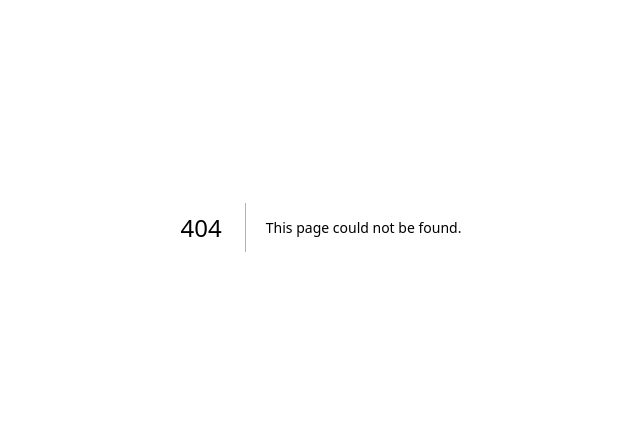
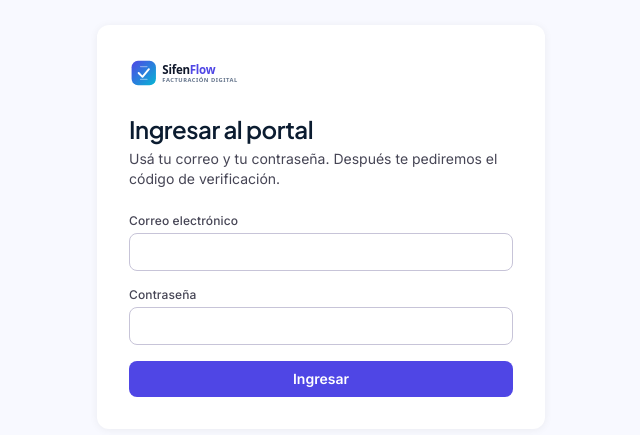
Before and after one commit to ferpiecel/facturacion-sifen, a Next.js app in the folder apps/web/: page /login in a window 1280 px wide. Before the commit this address had no page. Shown: the part 173-608 px from the top of the page, without its empty margins (319-959 px from the left). Built offline with nearby package versions, Linux system fonts and the light colour scheme.

Commit message:
feat(web): add the portal login screen
Email and password with one generic error that does not say which field
failed, a throttled and an unavailable state, labelled fields, an aria
alert and focus management. Stitch has no login screen, so the portal
design tokens and logo are used.

Refs: HU-E1-07

```diff
--- /dev/null
+++ b/apps/web/src/app/login/page.tsx
@@ -0,0 +1,17 @@
+import type { Metadata } from 'next';
+
+import { AuthCard } from '../../features/auth/auth-card';
+import { LoginForm } from '../../features/auth/login-form';
+
+export const metadata: Metadata = { title: 'Ingresar | SifenFlow' };
+
+export default function LoginPage() {
+  return (
+    <AuthCard
+      title="Ingresar al portal"
+      description="Usá tu correo y tu contraseña. Después te pediremos el código de verificación."
+    >
+      <LoginForm />
+    </AuthCard>
+  );
+}
--- /dev/null
+++ b/apps/web/src/features/auth/auth-card.tsx
@@ -0,0 +1,54 @@
+import Image from 'next/image';
+import type { ReactNode } from 'react';
+
+import { BRAND } from '../../design-system/brand';
+
+interface AuthCardProps {
+  title: string;
+  description: string;
+  children: ReactNode;
+}
+
+/**
+ * Centered card for the pre-session screens. Stitch ("Portal Facturación SIFEN") has no login, MFA or tenant
+ * picker screen, so this reuses the portal's tokens and logo (deviation recorded in odd/tasks/hu-e1-07-portal-login.md).
+ */
+export function AuthCard({ title, description, children }: AuthCardProps) {
+  return (
+    <main className="flex min-h-screen items-center justify-center bg-surface px-space-md py-space-xl">
+      <div className="w-full max-w-md rounded-xl bg-surface-container-lowest p-space-xl shadow-[0_1px_8px_rgba(0,0,0,0.06)]">
+        <Image
+          src={BRAND.logoSrc}
+          alt={BRAND.name}
+          width={220}
+          height={50}
+          className="mb-space-lg h-8 w-auto object-contain"
+          priority
+        />
+        <h1 className="font-headline-lg text-headline-lg text-on-surface">{title}</h1>
+        <p className="mt-space-xs mb-space-lg font-body-md text-body-md text-on-surface-variant">
+          {description}
+        </p>
+        {children}
+      </div>
+    </main>
+  );
+}
+
+export const FIELD_CLASS =
+  'w-full rounded-lg border border-outline-variant bg-surface-container-lowest px-space-md py-space-sm font-body-md text-body-md text-on-surface placeholder:text-outline focus:outline-none focus:ring-2 focus:ring-primary aria-[invalid=true]:border-error';
+
+export const BUTTON_CLASS =
+  'w-full rounded-lg bg-primary-container px-space-md py-space-sm font-body-md text-body-md font-semibold text-on-primary transition-colors hover:bg-primary focus:outline-none focus-visible:ring-2 focus-visible:ring-primary focus-visible:ring-offset-2 disabled:cursor-not-allowed disabled:opacity-60';
+
+export function FormError({ message }: { message: string | null }) {
+  if (!message) return null;
+  return (
+    <p
+      role="alert"
+      className="rounded-lg bg-error-container px-space-md py-space-sm font-body-sm text-body-sm text-on-error-container"
+    >
+      {message}
+    </p>
+  );
+}
--- a/apps/web/src/features/auth/auth-client.ts
+++ b/apps/web/src/features/auth/auth-client.ts
@@ -32,12 +32,12 @@ export type SelectTenantResult =
   { kind: 'ok' } | { kind: 'forbidden' } | { kind: 'unauthenticated' } | { kind: 'unavailable' };
 
 export interface AuthClient {
-  login(email: string, password: string): Promise<LoginResult>;
-  verifyMfa(code: string): Promise<MfaResult>;
-  me(): Promise<MeResult>;
-  tenants(): Promise<TenantsResult>;
-  selectTenant(tenantId: string): Promise<SelectTenantResult>;
-  logout(): Promise<void>;
+  login: (email: string, password: string) => Promise<LoginResult>;
+  verifyMfa: (code: string) => Promise<MfaResult>;
+  me: () => Promise<MeResult>;
+  tenants: () => Promise<TenantsResult>;
+  selectTenant: (tenantId: string) => Promise<SelectTenantResult>;
+  logout: () => Promise<void>;
 }
 
 export type FetchLike = (url: string, init?: RequestInit) => Promise<Response>;
--- /dev/null
+++ b/apps/web/src/features/auth/default-client.ts
@@ -0,0 +1,4 @@
+import { createAuthClient } from './auth-client';
+
+/** The browser-side client shared by the auth screens (same-origin proxy, cookies included). */
+export const authClient = createAuthClient();
--- /dev/null
+++ b/apps/web/src/features/auth/login-form.tsx
@@ -0,0 +1,78 @@
+'use client';
+
+import { useRouter } from 'next/navigation';
+import { useRef, useState, type SubmitEvent } from 'react';
+
+import type { AuthClient } from './auth-client';
+import { BUTTON_CLASS, FIELD_CLASS, FormError } from './auth-card';
+import { authClient } from './default-client';
+import { failureMessage } from './messages';
+
+export function LoginForm({ client = authClient }: { client?: AuthClient }) {
+  const router = useRouter();
+  const email = useRef<HTMLInputElement>(null);
+  const password = useRef<HTMLInputElement>(null);
+  const [error, setError] = useState<string | null>(null);
+  const [pending, setPending] = useState(false);
+
+  async function submit(event: SubmitEvent) {
+    event.preventDefault();
+    const emailValue = email.current?.value.trim() ?? '';
+    const passwordValue = password.current?.value ?? '';
+    if (emailValue === '' || passwordValue === '') {
+      setError('Ingresá tu correo y tu contraseña.');
+      return;
+    }
+    setError(null);
+    setPending(true);
+    const result = await client.login(emailValue, passwordValue);
+    if (result.kind === 'mfa_required') {
+      router.push('/login/mfa');
+      return;
+    }
+    setPending(false);
+    setError(failureMessage(result, 'Correo o contraseña incorrectos.'));
+    email.current?.focus();
+  }
+
+  return (
+    <form
+      onSubmit={(event) => void submit(event)}
+      noValidate
+      className="flex flex-col gap-space-md"
+    >
+      <FormError message={error} />
+      <div className="flex flex-col gap-space-xs">
+        <label htmlFor="email" className="font-label-md text-label-md text-on-surface-variant">
+          Correo electrónico
+        </label>
+        <input
+          ref={email}
+          id="email"
+          name="email"
+          type="email"
+          autoComplete="username"
+          aria-invalid={error ? true : undefined}
+          className={FIELD_CLASS}
+        />
+      </div>
+      <div className="flex flex-col gap-space-xs">
+        <label htmlFor="password" className="font-label-md text-label-md text-on-surface-variant">
+          Contraseña
+        </label>
+        <input
+          ref={password}
+          id="password"
+          name="password"
+          type="password"
+          autoComplete="current-password"
+          aria-invalid={error ? true : undefined}
+          className={FIELD_CLASS}
+        />
+      </div>
+      <button type="submit" disabled={pending} className={BUTTON_CLASS}>
+        {pending ? 'Ingresando…' : 'Ingresar'}
+      </button>
+    </form>
+  );
+}
--- /dev/null
+++ b/apps/web/src/features/auth/messages.ts
@@ -0,0 +1,13 @@
+import type { Failure } from './auth-client';
+
+/** User-facing text of a failed auth attempt. The API never says which credential was wrong; neither do we. */
+export function failureMessage(failure: Failure, invalid: string): string {
+  switch (failure.kind) {
+    case 'throttled':
+      return 'Demasiados intentos. Esperá unos minutos antes de volver a intentarlo.';
+    case 'unavailable':
+      return 'No pudimos conectar con el servidor. Intentá de nuevo en unos instantes.';
+    case 'invalid':
+      return invalid;
+  }
+}
```
